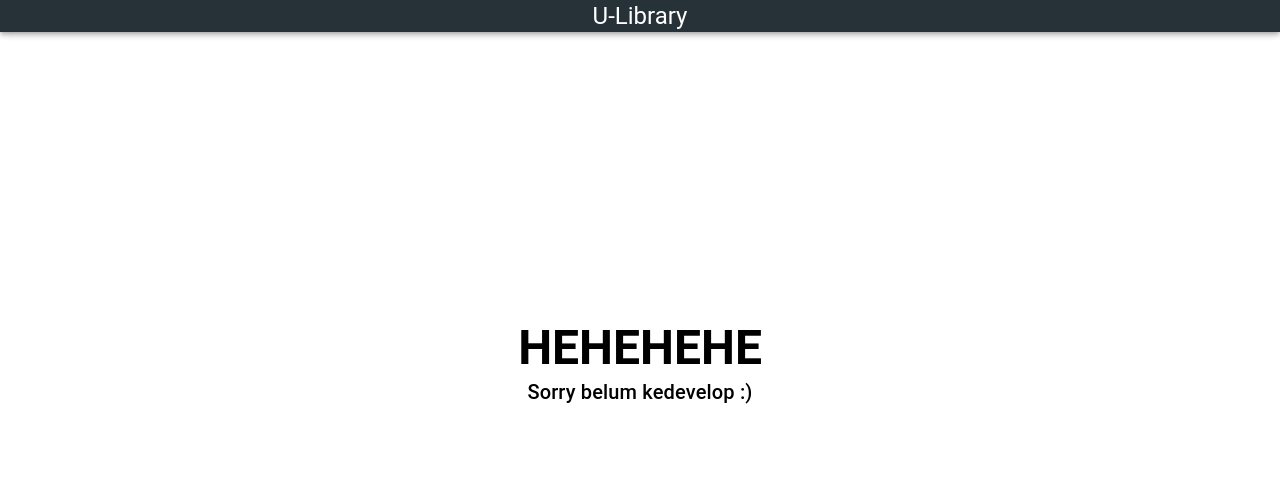
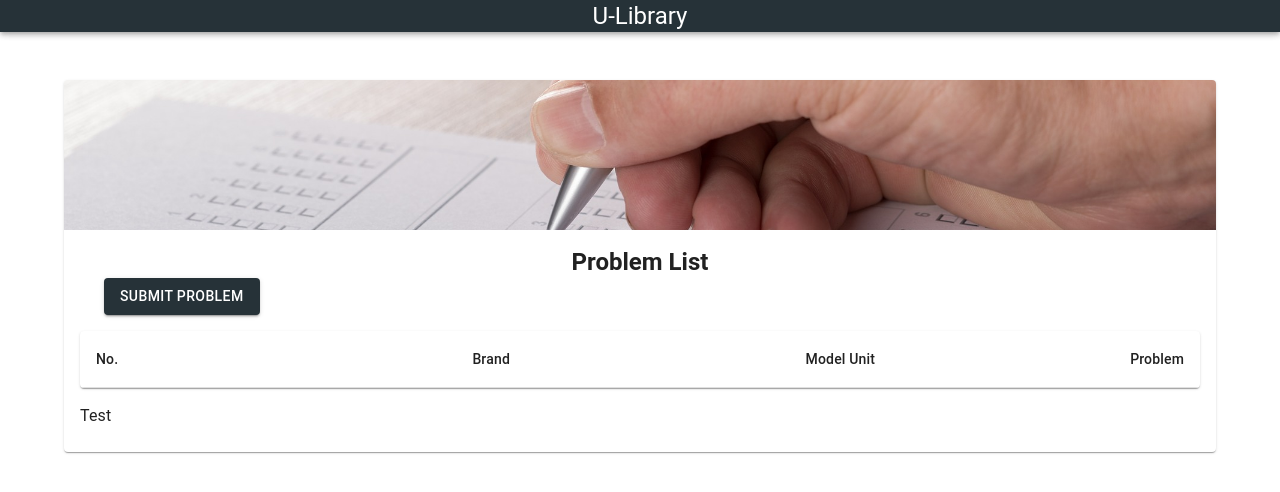
Before and after one commit to nathanniel19/u-library, a React (Create React App) app: page /problemList in a window 1280 px wide. Shown: the top 492 px of the page. Built offline with nearby package versions, Linux system fonts and the light colour scheme.

Commit message:
add firebase

```diff
--- a/package.json
+++ b/package.json
@@ -13,6 +13,7 @@
     "@testing-library/react": "^13.4.0",
     "@testing-library/user-event": "^13.5.0",
     "@types/three": "^0.152.0",
+    "firebase": "^9.22.0",
     "pdf-viewer-reactjs": "^2.2.3",
     "react": "^18.2.0",
     "react-3d-viewer": "^1.0.12",
--- a/src/components/ProblemListPages.js
+++ b/src/components/ProblemListPages.js
@@ -1,17 +1,40 @@
 import React from 'react';
 
 import { Container, Typography } from '@mui/material';
+import { Card, CardActions, CardContent, CardMedia } from '@mui/material';
+import { Button } from '@mui/material';
+
+
 import Navbar from './Navbar';
+import ProblemTables from './ProblemTables';
+
+import Report from '../img/report.jpg';
+
+const testMessage = () => {
+  console.log('kepencet')
+}
 
 const ProblemListPages = () => {
-    const msg = 'Sorry belum kedevelop :)'
   return (
     <div>
         <Navbar />
 
-        <Container sx={{mt: 40}}>
-            <Typography variant='h3' fontWeight={600} align='center'>HEHEHEHE</Typography>
-            <Typography variant='h6' align='center'>{ msg }</Typography>
+        <Container sx={{mt: 10}}>
+          <Card>
+            <CardMedia
+              sx = {{height: 150}}
+              image = {Report}
+              title = 'Problem List'
+            />
+            <CardContent>
+              <Typography sx={{textAlign: 'center', fontWeight: 600}} variant='h5'>Problem List</Typography>
+              <Container sx={{}}>
+                <Button variant='contained' sx={{justifyItems: 'right'}} onClick={testMessage}>Submit Problem</Button>
+              </Container>
+              <ProblemTables />
+            </CardContent>
+          </Card>
+
         </Container>
 
     </div>
--- /dev/null
+++ b/src/components/ProblemTables.js
@@ -0,0 +1,57 @@
+import React from 'react';
+import { Table, TableBody, TableCell, TableContainer, TableHead, TableRow, Typography } from '@mui/material';
+import { Paper } from '@mui/material';
+
+import storage from '../firebase/firebaseconfig';
+import { getStorage, ref, getDownloadURL } from "firebase/storage";
+
+
+const gsReference = ref(storage, 'UnitDocumentation/TH 5.5.pdf');
+
+const cliked = () => {
+    getDownloadURL(gsReference)
+        .then((url) => {
+
+            const xhr = new XMLHttpRequest();
+            xhr.responseType = 'blob';
+            xhr.onload = (event) => {
+              const blob = xhr.response;
+            };
+            xhr.open('GET', url);
+            xhr.send();
+        })
+        .catch((error)=>{
+            console.log('error')
+        })
+
+}
+
+const urlView = () => {
+    window.open('https://firebasestorage.googleapis.com/v0/b/u-library-68864.appspot.com/o/UnitDocumentation%2FTH%205.5.pdf?alt=media&token=94274884-22c2-47b9-973f-94c6415c1cde')
+}
+
+const ProblemTables = () => {
+  return (
+    <div>
+        <TableContainer component={Paper} sx={{mt: 2}}>
+            <Table>
+                <TableHead>
+                    <TableRow>
+                        <TableCell>No.</TableCell>
+                        <TableCell align='right'>Brand</TableCell>
+                        <TableCell align='right'>Model Unit</TableCell>
+                        <TableCell align='right'>Problem</TableCell>
+                    </TableRow>
+                </TableHead>
+                <TableBody>
+
+                </TableBody>
+            </Table>
+        </TableContainer>
+        <Typography variant='body1' sx={{mt:2}} onClick={urlView}>Test</Typography>
+
+    </div>
+  )
+}
+
+export default ProblemTables
--- /dev/null
+++ b/src/firebase/firebaseconfig.js
@@ -0,0 +1,19 @@
+//firebase
+import { initializeApp } from "firebase/app";
+import { getStorage, ref, getDownloadURL } from 'firebase/storage';
+
+//Firebase Configuration
+const firebaseConfig = {
+    apiKey: "AIzaSyCzshsIoDqrxjHlUs719XqGcvJNCmEs2xU",
+    authDomain: "u-library-68864.firebaseapp.com",
+    projectId: "u-library-68864",
+    storageBucket: "u-library-68864.appspot.com",
+    messagingSenderId: "423403071259",
+    appId: "1:423403071259:web:3bd86edab5e9baafac15be"
+  };
+
+  //Initialize Firebase
+  const app = initializeApp(firebaseConfig);
+  const storage = getStorage(app);
+
+  export default storage;
--- a/src/index.js
+++ b/src/index.js
@@ -2,8 +2,14 @@ import React from 'react';
 import ReactDOM from 'react-dom/client';
 import App from './App';
 
+
 //Theming
 import { createTheme, ThemeProvider } from '@mui/material';
+
+
+
+
+
 
 const theme = createTheme({
   palette: {
```
Also changed, not shown: 1 other file (tests, documents, lock files or other folders).
